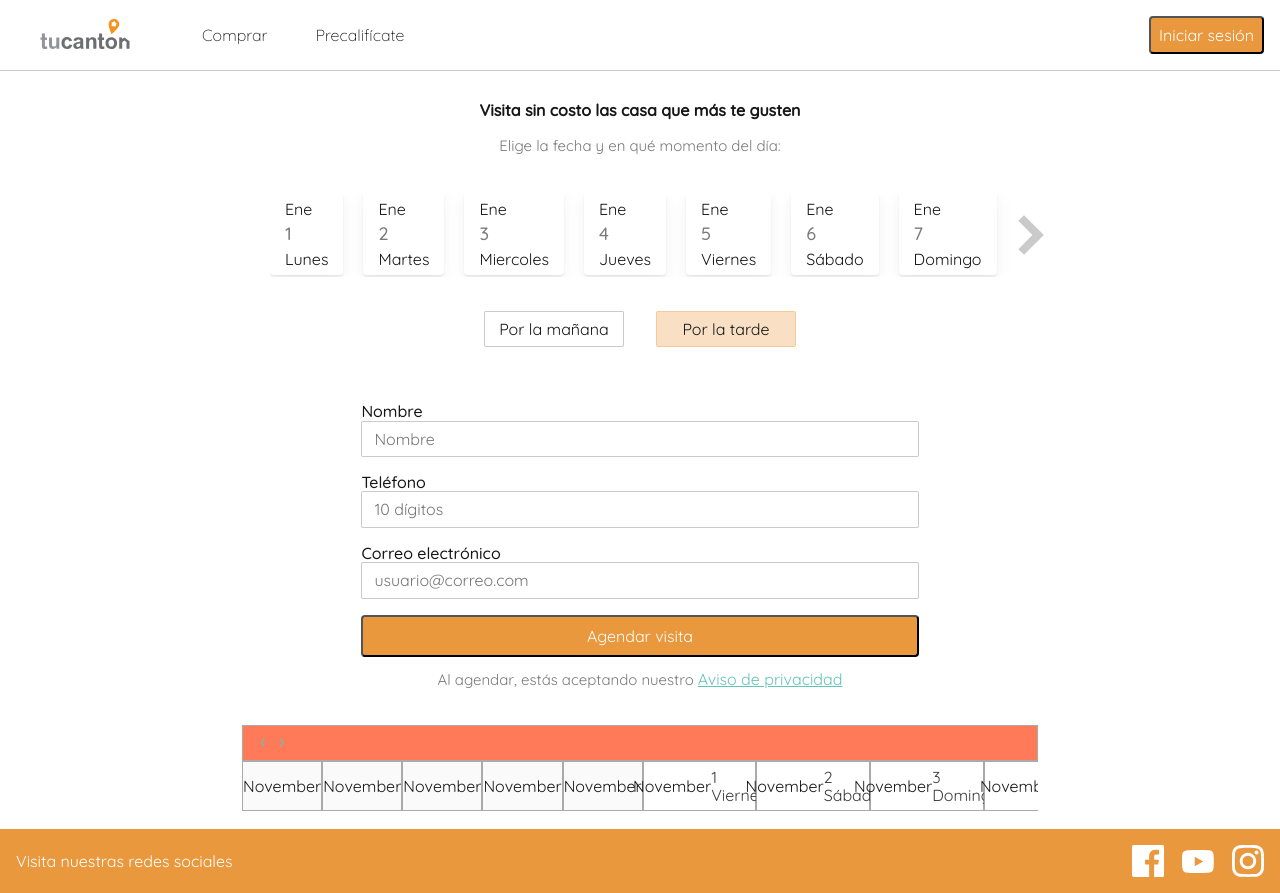
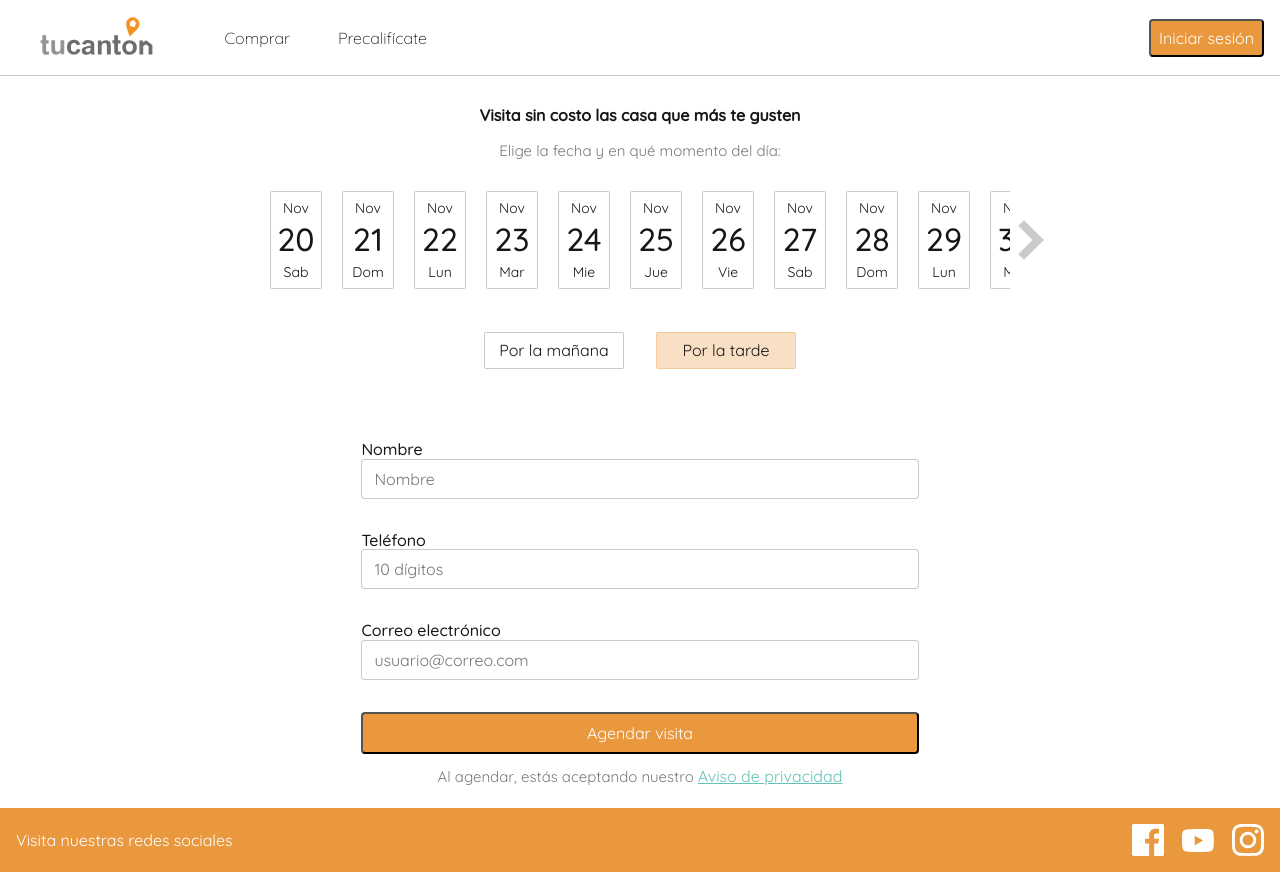
Before and after one commit to Lariicsa/tc-citas, a Vue app: page / in a window 1280 px wide. After the commit the page ends 872 px from the top, so only its background shows below. Built offline with nearby package versions, Linux system fonts and the light colour scheme.

Commit message:
Improve styles

```diff
--- a/src/App.vue
+++ b/src/App.vue
@@ -13,7 +13,7 @@
           <Carousel />
         </div>
         <div class="row center">
-          <ul class="row md center">
+          <ul class="row center">
             <OptionButton name="options" :checked="false"  @change="changeValue">Por la mañana</OptionButton>
             <OptionButton :checked="true" name="options"  @change="changeValue">Por la tarde</OptionButton>
           </ul>
@@ -25,12 +25,6 @@
         </div>
         <div class="row center">
           <p>Al agendar, estás aceptando nuestro <a href="https://www.tucanton.com/avisoPrivacidad">Aviso de privacidad</a></p>
-        </div>
-      </div>
-
-      <div class="container">
-        <div class="row">
-          <Calendar />
         </div>
       </div>
     </div>
--- a/src/components/Calendar.vue
+++ b/src/components/Calendar.vue
@@ -23,7 +23,7 @@
 /* eslint-disable */
 const _daysInMonths = [31, 28, 31, 30, 31, 30, 31, 31, 30, 31, 30, 31];
 const _weekdayLabels = [ 'Domingo', 'Lunes', 'Martes', 'Miercoles', 'Jueves', 'Viernes', 'Sábado'];
-const _monthLabels = ['Enero', 'February', 'March', 'April', 'May', 'June', 'July', 'August', 'September', 'October', 'November', 'December'];
+const _monthLabels = ['Enero', 'Febrero', 'Marzo', 'Abril', 'Mayo', 'Junio', 'Julio', 'Agosto', 'Septiembre', 'Octubre', 'Noviembre', 'Diciembre'];
 const _today = new Date();
 const _todayComps = {
   year: _today.getFullYear(),
@@ -77,11 +77,12 @@ export default {
     months() {
       return _monthLabels.map((ml, i) => ({
         label: ml,
-        label_1: ml.substring(0, 1),
-        label_2: ml.substring(0, 2),
-        label_3: ml.substring(0, 3),
-        number: i + 1,
+        label_1: ml.substring(0, 3),
       }));
+    },
+    allMonths() {
+      return this.months
+
     },
     // State for weekday header (no dependencies yet...)
     weekdays() {
@@ -100,12 +101,13 @@ export default {
     // State for calendar header
     header() {
       const month = this.months[this.monthIndex];
+      this.allMonths
       return {
         month: month,
         year: this.year.toString(),
         shortYear: this.year.toString().substring(2, 4),
         label: month.label
-      };
+      }
     },
     // Returns number for first weekday (1-7), starting from Sunday
     firstWeekdayInMonth() {
@@ -188,6 +190,8 @@ export default {
 </script>
 
 <style lang="scss" scoped>
+@import "../scss/index.scss";
+
 calendar-layout {
   min-width: 400px;
 }
@@ -202,11 +206,11 @@ calendar-layout {
   display: flex;
   justify-content: stretch;
   align-items: center;
-  color: white;
+  color: $clear;
   padding: 0.5rem 1rem;
   border-width: 1px;
   border-style: solid;
-  border-color: #aaaaaa;
+  border-color: $grey;
   background-color: #ff7a58;
 }
 .header .arrow {
@@ -230,7 +234,7 @@ calendar-layout {
   text-align: center;
 }
 .header .title:hover {
-  color: #dcdcdc;
+  color: $grey;
 }
 
 .weekdays {
@@ -243,17 +247,17 @@ calendar-layout {
   justify-content: center;
   align-items: center;
   padding: 0.4rem 0;
-  color: #7a7a7a;
+  color: $grey;
   border-width: 1px;
   border-style: solid;
-  border-color: #aaaaaa;
-  background-color: #eaeaea;
+  border-color: $grey;
+  background-color: $grey-lite;
   cursor: default;
 }
 
 .week {
   display: flex;
-  overflow: hidden;
+  overflow: scroll;
 }
 
 .day {
--- a/src/components/Carousel.vue
+++ b/src/components/Carousel.vue
@@ -10,11 +10,9 @@
               :style="{ transform: 'translateX' + '(' + currentOffset + 'rem' + ')'}"
             >
               <div class="card-carousel--card" v-for="(item, index) in items" :key="index">
-                <div class="card-carousel--card--footer">
                 <span>{{ item.month }}</span>
                 <p>{{ item.number }}</p>
                 <span>{{ item.day }}</span>
-                </div>
               </div>
             </div>
           </div>
@@ -25,46 +23,35 @@
   </div>
 </template>
 <script>
-/* eslint-disable */
 export default {
   name: "Carousel",
   data() {
     return {
       currentOffset: 0,
-      windowSize: 3,
+      windowSize: 10,
       paginationFactor: 10,
       items: [
-        { month: "Ene", day: "Lunes", number: "1" },
-        { month: "Ene", day: "Martes", number: "2" },
-        { month: "Ene", day: "Miercoles", number: "3" },
-        { month: "Ene", day: "Jueves", number: "4" },
-        { month: "Ene", day: "Viernes", number: "5" },
-        { month: "Ene", day: "Sábado", number: "6" },
-        { month: "Ene", day: "Domingo", number: "7" },
-        { month: "Ene", day: "Lunes", number: "8" },
-        { month: "Ene", day: "Martes", number: "9" },
-        { month: "Ene", day: "Miercoles", number: "10" },
-        { month: "Ene", day: "Jueves", number: "11" },
-        { month: "Ene", day: "Viernes", number: "12" },
-        { month: "Ene", day: "Sábado", number: "13" },
-        { month: "Ene", day: "Domingo", number: "14" },
-        { month: "Ene", day: "Lunes", number: "15" },
-        { month: "Ene", day: "Martes", number: "16" },
-        { month: "Ene", day: "Miercoles", number: "17" },
-        { month: "Ene", day: "Jueves", number: "18" },
-        { month: "Ene", day: "Viernes", number: "19" },
-        { month: "Ene", day: "Sábado", number: "10" },
-        { month: "Ene", day: "Domingo", number: "21" },
-        { month: "Ene", day: "Lunes", number: "22" },
-        { month: "Ene", day: "Martes", number: "23" },
-        { month: "Ene", day: "Miercoles", number: "24" },
-        { month: "Ene", day: "Jueves", number: "25" },
-        { month: "Ene", day: "Viernes", number: "26" },
-        { month: "Ene", day: "Sábado", number: "27" },
-        { month: "Ene", day: "Domingo", number: "28" },
-        { month: "Ene", day: "Lunes", number: "29" },
-        { month: "Ene", day: "Martes", number: "30" },
-        { month: "Ene", day: "Miercoles", number: "31" }
+        { month: "Nov", day: "Sab", number: "20" },
+        { month: "Nov", day: "Dom", number: "21" },
+        { month: "Nov", day: "Lun", number: "22" },
+        { month: "Nov", day: "Mar", number: "23" },
+        { month: "Nov", day: "Mie", number: "24" },
+        { month: "Nov", day: "Jue", number: "25" },
+        { month: "Nov", day: "Vie", number: "26" },
+        { month: "Nov", day: "Sab", number: "27" },
+        { month: "Nov", day: "Dom", number: "28" },
+        { month: "Nov", day: "Lun", number: "29" },
+        { month: "Nov", day: "Mar", number: "30" },
+        { month: "Dic", day: "Dom", number: "1" },
+        { month: "Dic", day: "Lun", number: "2" },
+        { month: "Dic", day: "Mar", number: "3" },
+        { month: "Dic", day: "Mie", number: "4" },
+        { month: "Dic", day: "Jue", number: "5" },
+        { month: "Dic", day: "Vie", number: "6" },
+        { month: "Dic", day: "Sab", number: "7" },
+        { month: "Dic", day: "Dom", number: "8" },
+        { month: "Dic", day: "Lun", number: "9" },
+        { month: "Dic", day: "Mar", number: "10" }
       ]
     };
   },
@@ -137,7 +124,7 @@ export default {
       box-sizing: border-box;
       border-top: 0.8rem solid $grey-lite;
       border-right: 0.8rem solid $grey-lite;
-      margin: 0 ;
+      margin: 0;
       transition: transform 150ms linear;
       cursor: pointer;
       &[disabled] {
@@ -168,14 +155,18 @@ export default {
     transform: translatex(0rem);
 
     .card-carousel--card {
+      background-color: $clear;
+      border: 0.1rem solid $grey-lite;
+      border-radius: 0.2rem;
+      display: flex;
+      padding: 0.8rem;
+      flex-direction: column;
+      justify-content: space-evenly;
+      align-items: center;
       margin: 0 1rem;
+      min-width: 5.2rem;
       cursor: pointer;
-      box-shadow: 0 0.4rem 1.5rem 0 rgba(40, 44, 53, 0.06),
-        0 0.2rem 0.2rem 0 rgba(40, 44, 53, 0.08);
-      background-color: $clear;
-      border-radius: 0.4rem;
       z-index: 3;
-      margin-bottom: 0.2rem;
 
       &:first-child {
         margin-left: 0;
@@ -185,56 +176,18 @@ export default {
         margin-right: 0;
       }
 
-      &--footer {
-        border-top: 0;
-        padding: 0.7rem 1.5rem;
-
       p {
         padding: 0.3rem 0;
         margin: 0;
         margin-bottom: 0.2rem;
         font-size: $big-size;
         font-weight: 500;
-          color: $grey;
+        color: $blackio;
         user-select: none;
-
-          &:nth-of-type(2) {
-            font-size: 1.2rem;
-            font-weight: 300;
-            padding: 0.6rem;
-            background: rgba(40, 44, 53, 0.06);
-            display: inline-block;
-            position: relative;
-            margin-left: 0.4rem;
-            color: $grey;
-
-            &:before {
-              content: "";
-              float: left;
-              position: absolute;
-              top: 0;
-              left: -1.2rem;
-              width: 0;
-              height: 0;
-              border-color: transparent rgba(40, 44, 53, 0.06) transparent
-                transparent;
-              border-style: solid;
-              border-width: 1.2rem 1.2rem 1.2rem 0;
       }
 
-            &:after {
-              content: "";
-              position: absolute;
-              top: 1rem;
-              left: -0.1rem;
-              float: left;
-              width: 0.4rem;
-              height: 0.4rem;
-              border-radius: 0.2rem;
-              background: $clear;
-            }
-          }
-        }
+      span {
+        font-size: $small-size;
       }
     }
   }
--- a/src/components/Footer.vue
+++ b/src/components/Footer.vue
@@ -1,10 +1,10 @@
 <template>
   <footer>
     <div class="container in">
-      <div class="row md">
+      <div class="left">
         <p>Visita nuestras redes sociales</p>
       </div>
-      <div class="row md right">
+      <div class="right">
         <ul>
           <li class="social fb"></li>
           <li class="social yt"></li>
@@ -56,5 +56,21 @@ footer {
       }
     }
   }
+
+  .left {
+    display: flex;
+    align-items: center;
+  }
+
+  .right {
+    display: flex;
+    justify-content: flex-end;
+    align-items: center;
+    width: 70%;
+
+    @include mobile(700px) {
+      width: auto;
+    }
+  }
 }
 </style>
--- a/src/components/Form.vue
+++ b/src/components/Form.vue
@@ -1,11 +1,11 @@
 <template>
   <form class="form" @submit="checkForm" action="/" method="post" novalidate="true">
     <div class="row" v-if="errors.length">
-        <p class="error">Por favor llena los siguientes campos:</p>
-        <ul class="errors">
-          <li v-for="error in errors" :key="error.index">{{ error }}</li>
-        </ul>
-      </div>
+      <p class="error">Por favor llena los siguientes campos:</p>
+      <ul class="errors">
+        <li v-for="error in errors" :key="error.index">{{ error }}</li>
+      </ul>
+    </div>
     <div class="col field">
       <label>Nombre</label>
       <input class="input" type="text" v-model="name" placeholder="Nombre" />
@@ -16,7 +16,7 @@
     </div>
     <div class="col field">
       <label>Correo electrónico</label>
-      <input class="input" type="email" v-model="mail" placeholder="usuario@correo.com" />
+      <input class="input" type="email" v-model="mail" placeholder="usuario@correo.com" required />
     </div>
     <div class="row field">
       <button class="button large" type="submit">Agendar visita</button>
@@ -65,11 +65,17 @@ export default {
   align-items: center;
   width: 70%;
 
+  @include mobile(700px) {
+    width: 100%;
+  }
+
   .input {
     border: 0.1rem solid $grey-lite;
-    border-radius: 0.2rem;
-    padding: 0.8rem;
+    border-radius: 0.4rem;
+    padding: 0 0.8rem;
     text-indent: 0.4rem;
+    height: 4rem;
+    margin-bottom: 1.6rem;
 
     &:focus {
       border: 0.1rem solid $grey;
--- a/src/components/Header.vue
+++ b/src/components/Header.vue
@@ -1,21 +1,26 @@
 <template>
   <header>
     <nav>
-      <ul class="row md">
+      <ul class="row left">
         <li>
           <a href="/">
-            <img src="../assets/tu-canton_logo.svg" alt="tu canton" />
+            <img src="../assets/tu-canton_logo.svg" alt="tu canton" height="40" />
           </a>
         </li>
-        <li>
+        <li class="hide-on-mobile">
           <a href="/">Comprar</a>
         </li>
-        <li>
+        <li class="hide-on-mobile">
           <a href="/">Precalifícate</a>
         </li>
       </ul>
       <div class="right">
-        <button>Iniciar sesión</button>
+        <button class="hide-on-mobile">Iniciar sesión</button>
+        <div class="burger show-on-mobile">
+          <span></span>
+          <span></span>
+          <span></span>
+        </div>
       </div>
     </nav>
   </header>
@@ -65,8 +70,31 @@ header {
           color: $blackio;
         }
       }
-      @include mobile(895px) {
-        display: none;
+    }
+
+    .left {
+      width: 70%;
+    }
+
+    & > .right {
+      .burger {
+        flex-direction: column;
+        justify-content: space-evenly;
+        align-items: center;
+        height: 4rem;
+        width: 4rem;
+        & > span {
+          background-color: $blackio;
+          border-radius: 0.8rem;
+          height: 0.4rem;
+          width: 90%;
+        }
+
+        &:active {
+          background-color: $secondary;
+          border-radius: 100%;
+          padding: 4px;
+        }
       }
     }
   }
--- a/src/scss/shared/_vars.scss
+++ b/src/scss/shared/_vars.scss
@@ -2,7 +2,7 @@
 @import url("https://fonts.googleapis.com/css?family=Quicksand:300,400,500&display=swap");
 
 //Font-sizes
-$big-size: 1.8rem;
+$big-size: 3.2rem;
 $regular-size: 1.6rem;
 $medium-size: 1.5rem;
 $small-size: 1.4rem;
```
Also changed, not shown: package.json (+1 -6 lines), webpack.config.js (deleted, +0 -69 lines), 1 other file (tests, documents, lock files or other folders). Lines whose indentation alone changed are shown as unchanged.
